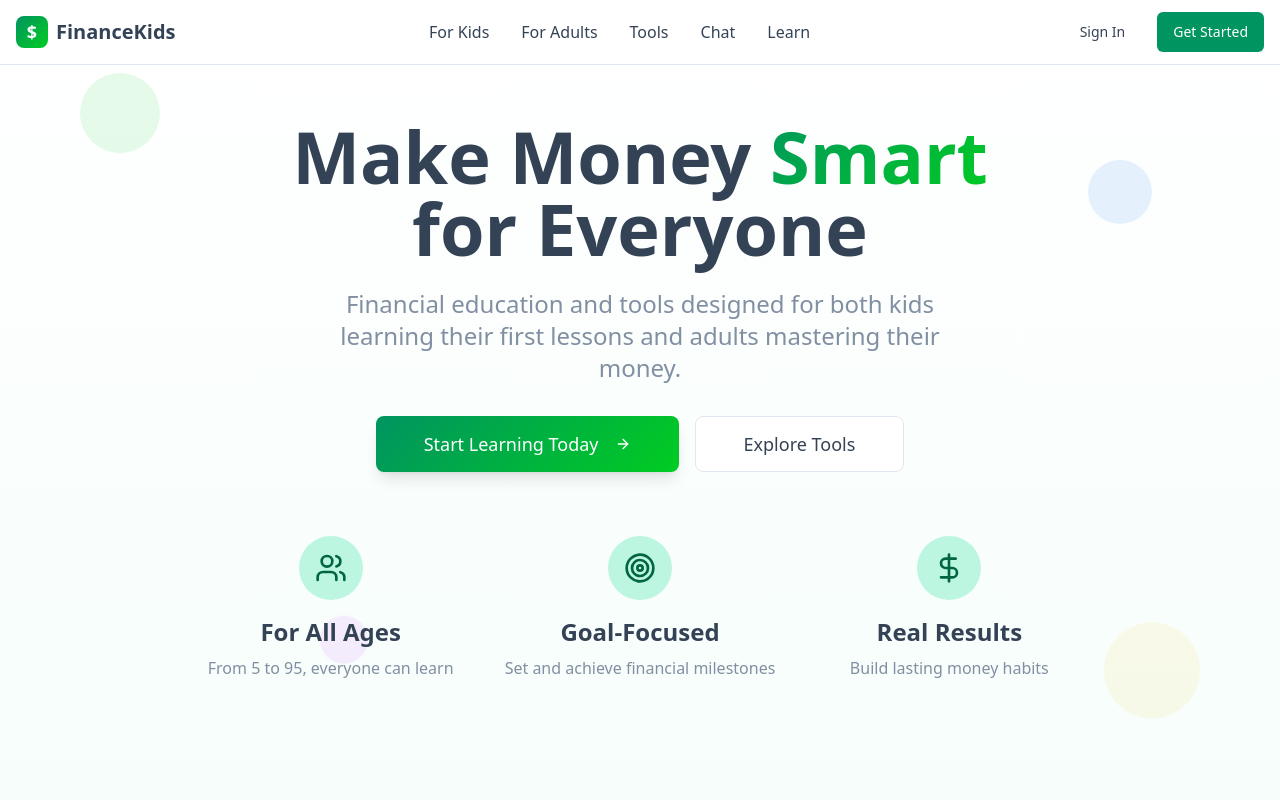
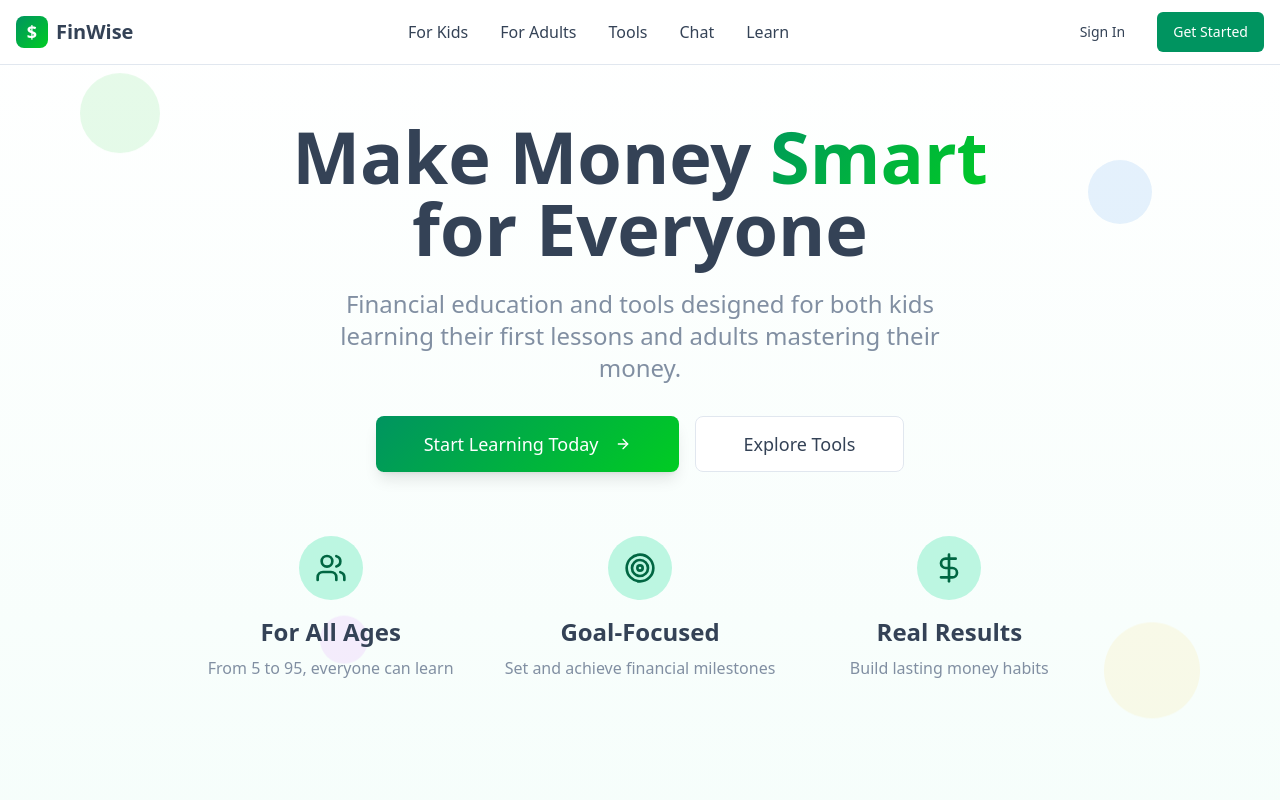
Before and after one commit to ISHAN-ui-ux/learn-save-grow, a React (Vite) app: page / in a window 1280 px wide. Shown: the top 800 px of the page. Built offline with nearby package versions, Linux system fonts and the light colour scheme.

Commit message:
Rename website to FinWise
Rename the website to FinWise.

```diff
--- a/index.html
+++ b/index.html
@@ -3,11 +3,11 @@
   <head>
     <meta charset="UTF-8" />
     <meta name="viewport" content="width=device-width, initial-scale=1.0" />
-    <title>FinanceKids - Financial Education for Kids and Adults</title>
+    <title>FinWise - Financial Education for Kids and Adults</title>
     <meta name="description" content="Make money smart for everyone. Financial education and tools designed for both kids learning their first lessons and adults mastering their money." />
-    <meta name="author" content="FinanceKids" />
+    <meta name="author" content="FinWise" />
 
-    <meta property="og:title" content="FinanceKids - Financial Education for Kids and Adults" />
+    <meta property="og:title" content="FinWise - Financial Education for Kids and Adults" />
     <meta property="og:description" content="Make money smart for everyone. Financial education and tools designed for both kids learning their first lessons and adults mastering their money." />
     <meta property="og:type" content="website" />
     <meta property="og:image" content="https://lovable.dev/opengraph-image-p98pqg.png" />
--- a/src/components/Footer.tsx
+++ b/src/components/Footer.tsx
@@ -11,7 +11,7 @@ const Footer = () => {
               <div className="w-8 h-8 bg-gradient-primary rounded-lg flex items-center justify-center">
                 <span className="text-white font-bold text-lg">$</span>
               </div>
-              <span className="text-xl font-bold">FinanceKids</span>
+              <span className="text-xl font-bold">FinWise</span>
             </div>
             <p className="text-background/70">
               Making financial education accessible and fun for everyone, from kids to adults.
@@ -60,7 +60,7 @@ const Footer = () => {
 
         <div className="border-t border-background/20 pt-8 text-center">
           <p className="text-background/70">
-            © 2024 FinanceKids. All rights reserved. Building financial literacy one person at a time.
+            © 2024 FinWise. All rights reserved. Building financial literacy one person at a time.
           </p>
         </div>
       </div>
--- a/src/components/Navigation.tsx
+++ b/src/components/Navigation.tsx
@@ -14,7 +14,7 @@ const Navigation = () => {
             <div className="w-8 h-8 bg-gradient-primary rounded-lg flex items-center justify-center">
               <span className="text-white font-bold text-lg">$</span>
             </div>
-            <span className="text-xl font-bold text-foreground">FinanceKids</span>
+            <span className="text-xl font-bold text-foreground">FinWise</span>
           </div>
 
           {/* Desktop Navigation */}
```
